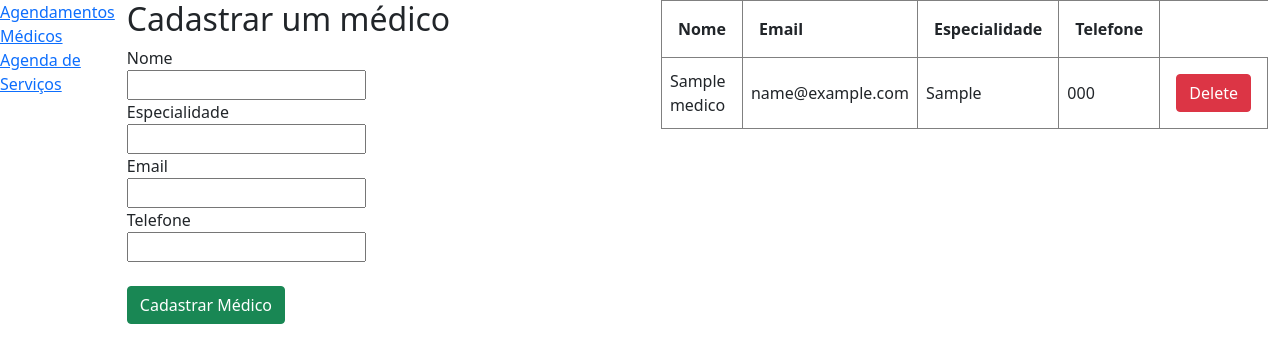
After one commit to samuelamorimm/PI-BACK, a Django app: page /medico/ in a window 1280 px wide. The commit adds this page. Shown: the top 363 px of the page. Run offline with Django 5.2, Linux system fonts and the light colour scheme; tables that the repository leaves empty hold one stand-in row (values such as "Sample post").

Commit message:
crud basic

```diff
--- a/agendamentos/admin.py
+++ b/agendamentos/admin.py
@@ -1,9 +1,8 @@
 from django.contrib import admin
-from .models import Agendamento, Medico, Servico, ServicosAgendamentos, Horario
+from .models import Agendamento, Medico, Servico, ServicosAgendamentos
 
 # Register your models here.
 admin.site.register(Agendamento)
 admin.site.register(Medico)
 admin.site.register(Servico)
 admin.site.register(ServicosAgendamentos)
-admin.site.register(Horario)
--- a/agendamentos/forms.py
+++ b/agendamentos/forms.py
@@ -1,7 +1,19 @@
 from django import forms
-from .models import Agendamento
+from .models import Agendamento, Medico, ServicosAgendamentos
 
 class AgendamentoForm(forms.ModelForm):
     class Meta:
         model = Agendamento
         fields = '__all__'
+
+
+
+class MedicoForm(forms.ModelForm):
+    class Meta:
+        model = Medico
+        fields = '__all__'
+
+class AgendaForm(forms.ModelForm):
+    class Meta:
+        model = ServicosAgendamentos
+        fields = '__all__'
--- a/agendamentos/models.py
+++ b/agendamentos/models.py
@@ -27,13 +27,6 @@ class Medico(models.Model):
     def __str__(self) -> str:
         return self.nome
 
-class Horario(models.Model):
-    medico = models.ForeignKey(Medico, on_delete=models.CASCADE)
-    horario = models.TimeField()
-
-    def __str__(self) -> str:
-        return str(self.horario)
-
 class Servico(models.Model):
     nome = models.CharField(max_length=100)
     tipo_servico = [
@@ -54,10 +47,23 @@ class Servico(models.Model):
 class ServicosAgendamentos(models.Model):
     id_servico = models.ForeignKey(Servico, on_delete=models.CASCADE, verbose_name='Serviço')
     id_medico = models.ForeignKey(Medico, on_delete=models.CASCADE, verbose_name='Médico')
+    data = models.DateField(verbose_name='Data')
+
+    HORARIOS_AGENDAMENTOS = [
+        ('1', '08:00 - 09:00'),
+        ('2', '09:00 - 10:00'),
+        ('3', '10:00 - 11:00'),
+        ('4', '11:00 - 12:00'),
+        ('5', '12:00 - 13:00')
+    ]
+
+
+
+    horario = models.CharField(verbose_name='Horário', choices=HORARIOS_AGENDAMENTOS, default='1', max_length=1)
     descricao = models.TextField(verbose_name='Descrição')
 
     def __str__(self) -> str:
-        return str(self.id_servico)
+        return f'{self.id_servico} - {self.id_medico} - {self.horario}'
 
 class Agendamento(models.Model):
     STATUS_AGENDAMENTO = [
@@ -79,8 +85,7 @@ class Agendamento(models.Model):
     data = models.DateField(verbose_name='Data')
     registro = models.DateTimeField(auto_now_add=True)
     id_medico = models.ForeignKey(Medico, on_delete=models.CASCADE, verbose_name='Médico')
-    servico = models.ForeignKey(ServicosAgendamentos, on_delete=models.CASCADE, verbose_name="Serviço e Médico")
-    horario_agendamento = models.ForeignKey(Horario, on_delete=models.CASCADE, verbose_name='Horarios Disponiveis')
+    servico = models.ForeignKey(ServicosAgendamentos, on_delete=models.CASCADE, verbose_name="Serviço, Médico e Horário disponiveis")
 
     class Meta:
         verbose_name = 'Agendamento'
--- a/agendamentos/templates/base.html
+++ b/agendamentos/templates/base.html
@@ -11,6 +11,11 @@
     <title>Hello, world!</title>
   </head>
   <body class="d-flex justify-content-center">
+    <nav>
+      <div><a href="{% url 'agendamentos' %}">Agendamentos</a></div>
+      <div><a href="{% url 'medicos' %}">Médicos</a></div>
+      <div><a href="{% url 'agendas' %}">Agenda de Serviços</a></div>
+    </nav>
     {% block conteudo %}
     {% endblock %}
 
--- a/agendamentos/templates/index.html
+++ b/agendamentos/templates/index.html
@@ -1,6 +1,7 @@
 {% extends 'base.html' %}
 
 {% block conteudo %}
+
 <div class="container">
     <h2>Agendamentos</h2>
 
--- /dev/null
+++ b/agendamentos/templates/medico.html
@@ -0,0 +1,38 @@
+{% extends 'base.html' %}
+
+{% block conteudo %}
+    <div class="container">
+        <h2>Cadastrar um médico</h2>
+        <form action="{% url 'add_medico' %}" method="post">
+            {% for fields in form %}
+                {% csrf_token %}
+                {{fields.label}}
+                <div>{{fields}}</div>
+                {% endfor %}
+                <button type="submit" class="btn btn-success mt-4">Cadastrar Médico</button>
+        </form>
+    </div>
+
+    <div class="container">
+        <table class="table-bordered">
+            <tr class="">
+                <th class="p-3">Nome</th>
+                <th class="p-3">Email</th>
+                <th class="p-3">Especialidade</th>
+                <th class="p-3">Telefone</th>
+            </tr>
+
+            {% for medico in medicos %}
+            <tr>
+                <td class="p-2">{{medico.nome}}</td>
+                <td class="p-2">{{medico.email}}</td>
+                <td class="p-2">{{medico.especialidade}}</td>
+                <td class="p-2">{{medico.telefone}}</td>
+                <td class="p-3">
+                    <a href="{% url 'medico_delete' medico.id %}" class="btn btn-danger">Delete</a>
+                </td>
+            </tr>
+            {% endfor %}
+        </table>
+    </div>
+{% endblock %}
--- a/agendamentos/views.py
+++ b/agendamentos/views.py
@@ -1,7 +1,7 @@
 from django.shortcuts import render, redirect, get_object_or_404
 
-from agendamentos.models import Agendamento
-from .forms import AgendamentoForm
+from agendamentos.models import Agendamento,Medico, ServicosAgendamentos
+from .forms import AgendamentoForm,MedicoForm, AgendaForm
 
 # Create your views here.
 
@@ -26,3 +26,45 @@ def deletar_agendamento(request, id):
     agendamento = get_object_or_404(Agendamento, id=id)
     agendamento.delete()
     return redirect(agendamentos)
+
+#medicos --------------------
+def medicos(request):
+    form = MedicoForm
+    medicos = Medico.objects.all()
+    return render(request, 'medico.html', {'form':form, 'medicos':medicos})
+
+def add_medico(request):
+    if request.method == 'POST':
+        print(request.POST)
+        form = MedicoForm(request.POST)
+        if form.is_valid():
+            form.save()
+            return redirect(medicos)
+    else:
+        form = AgendamentoForm()
+    return redirect(medicos)
+
+def medico_delete(request, id):
+    medico = get_object_or_404(Medico, id=id)
+    medico.delete()
+    return redirect(medicos)
+
+#medicos --------------------
+
+#agendas -----------------------
+def agendas(request):
+    agendas = ServicosAgendamentos.objects.all()
+    form = AgendaForm()
+    return render(request, 'agenda.html', {'agendas':agendas, 'form': form})
+
+def add_agenda(request):
+    if request.method == 'POST':
+        print(request.POST)
+        form = AgendaForm(request.POST)
+        if form.is_valid():
+            form.save()
+            return redirect(agendas)
+    else:
+        form = AgendamentoForm()
+    return redirect(agendas)
+#agendas -----------------------
--- a/core/urls.py
+++ b/core/urls.py
@@ -16,11 +16,16 @@ Including another URLconf
 """
 from django.contrib import admin
 from django.urls import path
-from agendamentos.views import agendamentos, agendar, deletar_agendamento
+from agendamentos.views import agendamentos, agendar, deletar_agendamento, medicos, add_medico, medico_delete, agendas, add_agenda
 
 urlpatterns = [
     path('admin/', admin.site.urls),
     path('', agendamentos, name='agendamentos'),
     path('agendar/', agendar, name='agendar'),
-    path('deletar/<int:id>', deletar_agendamento, name='deletar_agendamento')
+    path('deletar/<int:id>', deletar_agendamento, name='deletar_agendamento'),
+    path('medico/', medicos, name='medicos'),
+    path('adicionarmed/', add_medico, name='add_medico'),
+    path('deletemed/<int:id>', medico_delete, name='medico_delete'),
+    path('agenda/', agendas, name='agendas'),
+    path('addagenda/', add_agenda, name='add_agenda')
 ]
```
Also changed, not shown: agendamentos/templates/agenda.html (added, +14 -0 lines), agendamentos/migrations/0001_initial.py.
